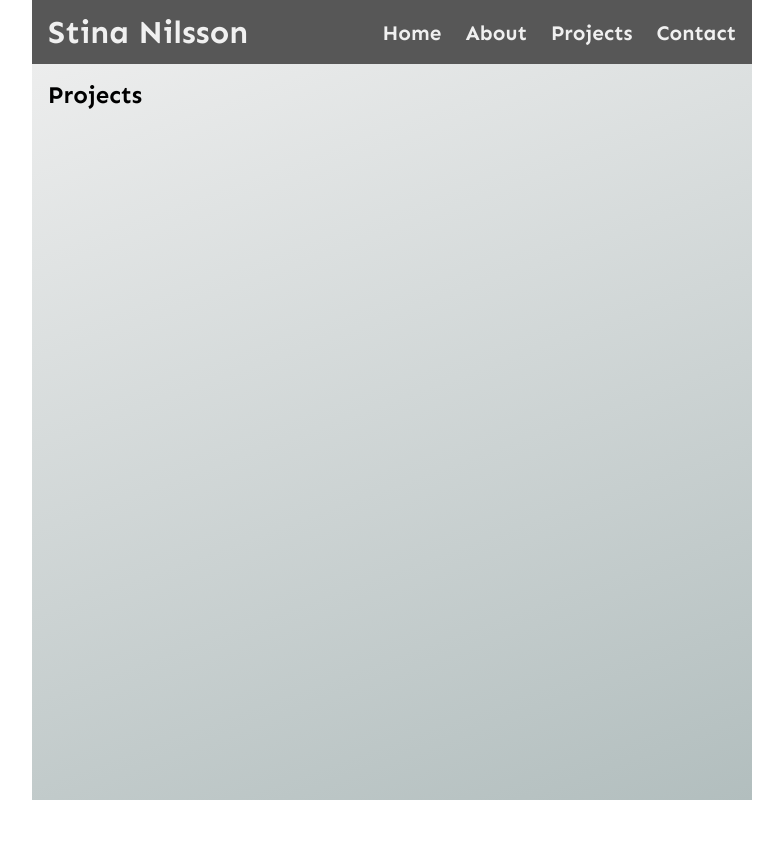
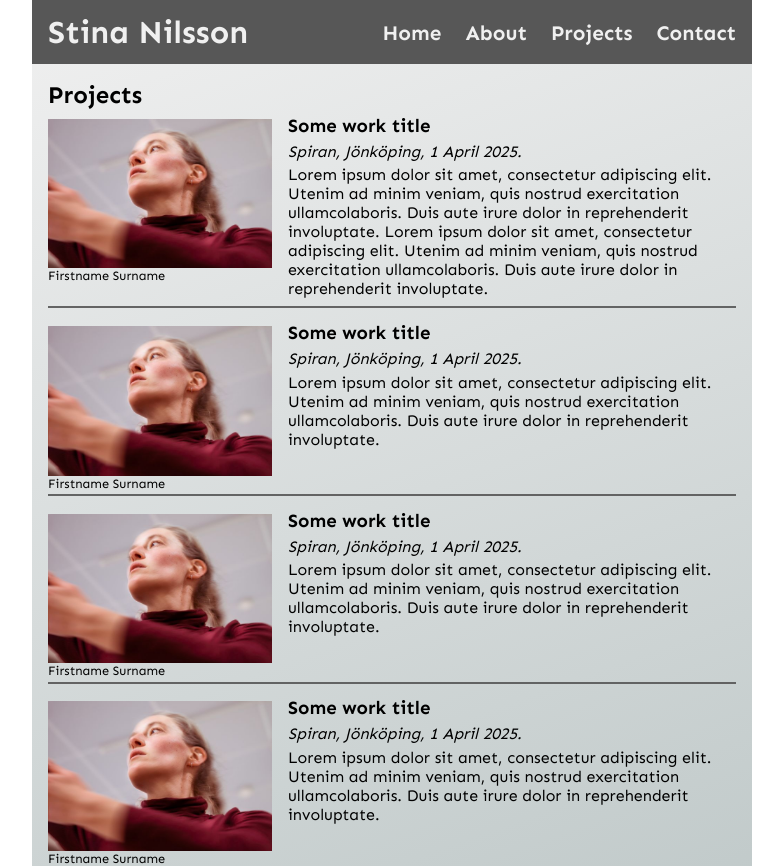
Before and after one commit to codeballet/stina-project, a React (Vite) app: page /projects in a window 1280 px wide. Shown: the top 866 px of the page, without its empty margins (248-1031 px from the left). Before the commit the page ends 800 px from the top, so only its background shows below. Built offline with nearby package versions, Linux system fonts and the light colour scheme.

Commit message:
feat: add cards

```diff
--- a/src/css/projects.css
+++ b/src/css/projects.css
@@ -1,9 +1,100 @@
 .projects {
+    display: flex;
+    justify-content: center;
+
     .projects-content {
         padding: 4rem 1rem 0 1rem;
+        display: flex;
+        flex-direction: column;
+        align-items: center;
+        width: 100%;
 
-        h2 {
-            margin-top: 1rem;
+        .projects-cards {
+            display: flex;
+            flex-direction: column;
+            align-items: center;
+            width: 100%;
+            gap: 0.8rem;
+
+            .card {
+                display: flex;
+                flex-direction: column;
+                gap: 0.3rem;
+                border-bottom: 2px solid var(--color-nav-transparent);
+
+                .card-article {
+                    display: flex;
+                    flex-direction: column;
+                    gap: 0.3rem;
+                    margin-bottom: 0.5rem;
+
+                    .card-location-date {
+                        display: flex;
+                        flex-direction: row;
+                        font-style: italic;
+
+                        .card-location-detail::after {
+                            content: ", ";
+                            white-space: pre;
+                        }
+
+                        .card-date-detail::after {
+                            content: ".";
+                        }
+                    }
+                }
+
+                .card-figure {
+                    display: flex;
+                    flex-direction: column;
+
+                    img {
+                        max-width: 60%;
+                        max-height: 20vh;
+                        object-fit: contain;
+                    }
+
+                    .card-img-credits {
+                        p {
+                            font-size: 0.8rem;
+                        }
+                    }
+                }
+            }
+        }
+
+        .projects-title {
+            align-self: flex-start;
+            margin-block: 1rem 0.3rem;
         }
     }
 }
+
+@media (min-width: 720px) {
+    .projects {
+        .projects-content {
+            .projects-cards {
+                .card {
+                    flex-direction: row;
+                    gap: 1rem;
+                    width: 100%;
+
+                    .card-article {
+                        width: 80rem;
+                    }
+
+                    .card-figure {
+                        padding-top: 0.3rem;
+                        height: min-content;
+                        margin-bottom: 0.2rem;
+
+                        img {
+                            max-width: 100%;
+                            max-height: 100%;
+                        }
+                    }
+                }
+            }
+        }
+    }
+}
--- /dev/null
+++ b/src/data.ts
@@ -0,0 +1,53 @@
+import imgUrl from "./assets/img-stina-hero.jpg";
+import { IProject } from "./interfaces";
+
+export const projects: IProject[] = [
+    {
+        img: imgUrl,
+        credits: "Firstname Surname",
+        title: "Some work title",
+        date: "1 April 2025",
+        place: "Spiran, Jönköping",
+        info: "Lorem ipsum dolor sit amet, consectetur adipiscing elit. Utenim ad minim veniam, quis nostrud exercitation ullamcolaboris. Duis aute irure dolor in reprehenderit involuptate. Lorem ipsum dolor sit amet, consectetur adipiscing elit. Utenim ad minim veniam, quis nostrud exercitation ullamcolaboris. Duis aute irure dolor in reprehenderit involuptate.",
+    },
+    {
+        img: imgUrl,
+        credits: "Firstname Surname",
+        title: "Some work title",
+        date: "1 April 2025",
+        place: "Spiran, Jönköping",
+        info: "Lorem ipsum dolor sit amet, consectetur adipiscing elit. Utenim ad minim veniam, quis nostrud exercitation ullamcolaboris. Duis aute irure dolor in reprehenderit involuptate.",
+    },
+    {
+        img: imgUrl,
+        credits: "Firstname Surname",
+        title: "Some work title",
+        date: "1 April 2025",
+        place: "Spiran, Jönköping",
+        info: "Lorem ipsum dolor sit amet, consectetur adipiscing elit. Utenim ad minim veniam, quis nostrud exercitation ullamcolaboris. Duis aute irure dolor in reprehenderit involuptate.",
+    },
+    {
+        img: imgUrl,
+        credits: "Firstname Surname",
+        title: "Some work title",
+        date: "1 April 2025",
+        place: "Spiran, Jönköping",
+        info: "Lorem ipsum dolor sit amet, consectetur adipiscing elit. Utenim ad minim veniam, quis nostrud exercitation ullamcolaboris. Duis aute irure dolor in reprehenderit involuptate.",
+    },
+    {
+        img: imgUrl,
+        credits: "Firstname Surname",
+        title: "Some work title",
+        date: "1 April 2025",
+        place: "Spiran, Jönköping",
+        info: "Lorem ipsum dolor sit amet, consectetur adipiscing elit. Utenim ad minim veniam, quis nostrud exercitation ullamcolaboris. Duis aute irure dolor in reprehenderit involuptate.",
+    },
+    {
+        img: imgUrl,
+        credits: "Firstname Surname",
+        title: "Some work title",
+        date: "1 April 2025",
+        place: "Spiran, Jönköping",
+        info: "Lorem ipsum dolor sit amet, consectetur adipiscing elit. Utenim ad minim veniam, quis nostrud exercitation ullamcolaboris. Duis aute irure dolor in reprehenderit involuptate.",
+    },
+];
--- /dev/null
+++ b/src/interfaces.ts
@@ -0,0 +1,8 @@
+export interface IProject {
+    img: string;
+    credits: string;
+    title: string;
+    date: string;
+    place: string;
+    info: string;
+}
--- a/src/pages/Projects.tsx
+++ b/src/pages/Projects.tsx
@@ -1,10 +1,40 @@
 import { ReactElement } from "react";
+import { projects } from "../data";
+import { IProject } from "../interfaces";
 
 export function Projects(): ReactElement {
     return (
         <div className="projects">
             <article className="projects-content">
-                <h2>Projects</h2>
+                <h2 className="projects-title">Projects</h2>
+                <section className="projects-cards">
+                    {projects.map((project: IProject) => (
+                        <div className="card">
+                            <figure className="card-figure">
+                                <img
+                                    src={project.img}
+                                    alt=""
+                                    className="card-img"
+                                />
+                                <figcaption className="card-img-credits">
+                                    <p>{project.credits}</p>
+                                </figcaption>
+                            </figure>
+                            <article className="card-article">
+                                <h3 className="card-title">{project.title}</h3>
+                                <section className="card-location-date">
+                                    <p className="card-location-detail">
+                                        {project.place}
+                                    </p>
+                                    <p className="card-date-detail">
+                                        {project.date}
+                                    </p>
+                                </section>
+                                <p className="card-info">{project.info}</p>
+                            </article>
+                        </div>
+                    ))}
+                </section>
             </article>
         </div>
     );
```
